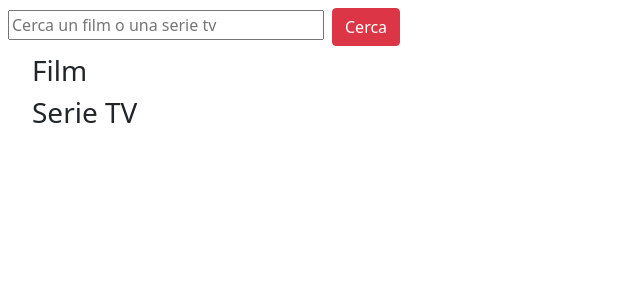
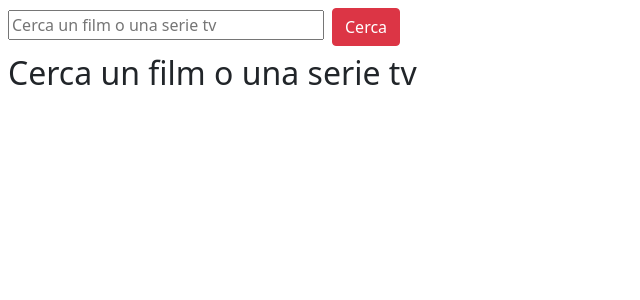
Before and after one commit to DavideVin01/vue-boolflix, a Vue app: page / in a window 1280 px wide. Shown: the top 300 px of the page, without its empty margins (0-640 px from the left). Built offline with nearby package versions, Linux system fonts and the light colour scheme.

Commit message:
Adds v-if v-else

```diff
--- a/src/components/Main.vue
+++ b/src/components/Main.vue
@@ -1,6 +1,6 @@
 <template>
   <main>
-    <ul>
+    <ul v-if="films.length && tvSeries.length">
       <h3>Film</h3>
       <li v-for="film in films" :key="film.id">
         <h5>Titolo: {{ film.title }}</h5>
@@ -22,6 +22,7 @@
         </p>
       </li>
     </ul>
+    <h2 v-else class="ms-2">Cerca un film o una serie tv</h2>
   </main>
 </template>
 
```
Also changed, not shown: 5 other files (tests, documents, lock files or other folders).
